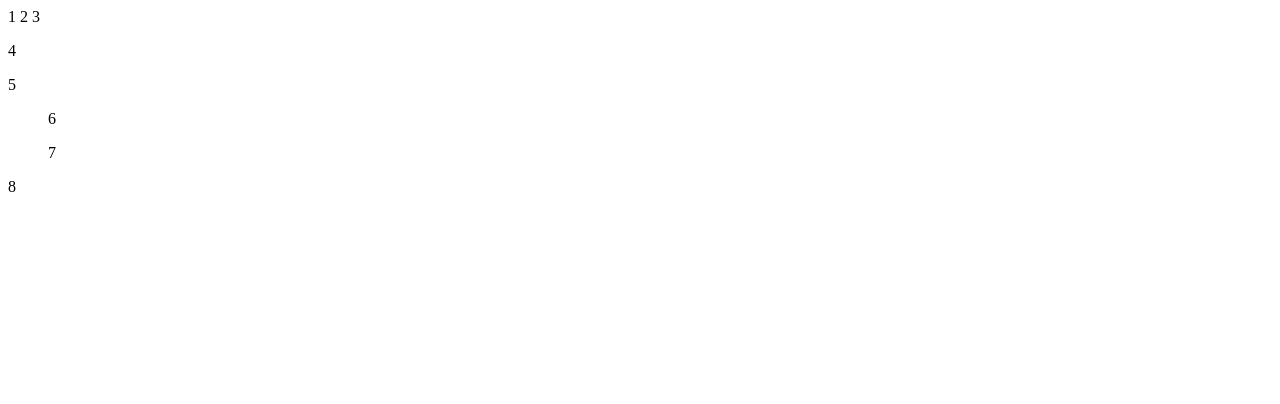
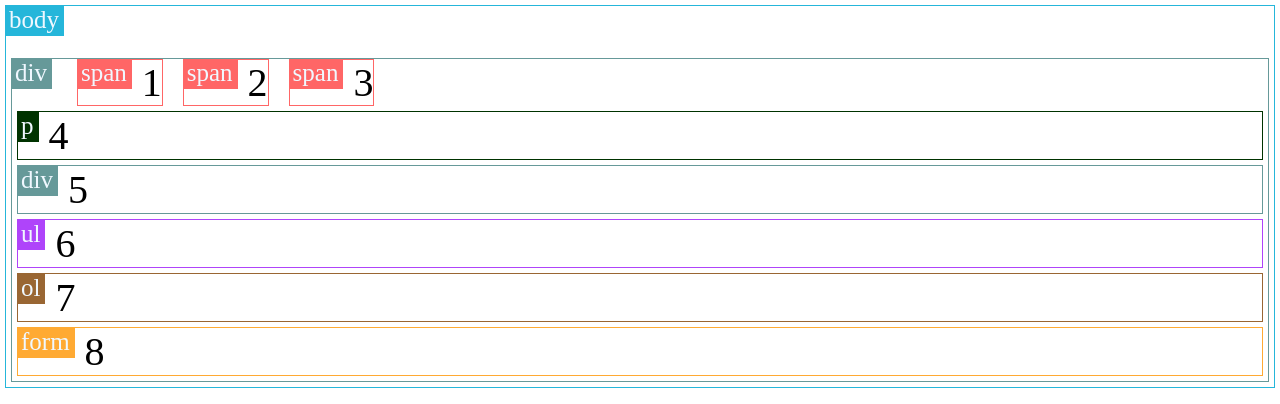
Before and after one commit to playerotaku/curso-html-css, a plain HTML site: page exercicios/css/css/classeTag.html in a window 1280 px wide. Drawn offline with Linux system fonts and the light colour scheme.

Commit message:
nova alteração

```diff
--- a/exercicios/css/css/css/tag.css
+++ b/exercicios/css/css/css/tag.css
@@ -0,0 +1,20 @@
+body{
+    font-size: 40px;
+}
+
+ul, ol{
+    padding: 0;
+}
+
+.tag{
+    border: solid 1px;
+    margin: 5px;
+}
+
+.tag label{
+    color: aliceblue;
+    font-size: 25px;
+    vertical-align: top;
+    margin-right: 10px;
+    padding: 0px 5px 3px 3px;
+}
--- a/exercicios/css/css/js/tag.js
+++ b/exercicios/css/css/js/tag.js
@@ -0,0 +1,35 @@
+const colors = {
+    p: '#003300',
+    span: '#ff6666',
+    ul: '#af44fa',
+    ol: '#996633',
+    form: '#fa3',
+    div: '#699',
+    section: '#f67809',
+    header: '#d81b60',
+    nav: '#66acc1',
+    main: '#64dd17',
+    footer: '#304ffe',
+    body: '#25b6da',
+    padrao: '#616161',
+
+    get(tag){
+        return this[tag] ? this[tag]: this.padrao
+    }
+}
+
+
+
+
+document.querySelectorAll('.tag').forEach(elemento => {
+    const tagName = elemento.tagName.toLowerCase()
+
+    elemento.style.borderColor = colors.get(tagName)
+
+    if(!elemento.classList.contains('nolabel')){
+        const label = document.createElement('label')
+        label.style.backgroundColor = colors.get(tagName)
+        label.innerHTML = tagName
+        elemento.insertBefore(label,elemento.childNodes[0])
+    }
+})
--- /dev/null
+++ b/exercicios/css/css/outroArquivoCss.css
@@ -0,0 +1,4 @@
+body{
+    color: rgb(48, 24, 65);
+    background-color: aqua;
+}
```
Also changed, not shown: exercicios/css/css/origem.html (+7 -3 lines).
